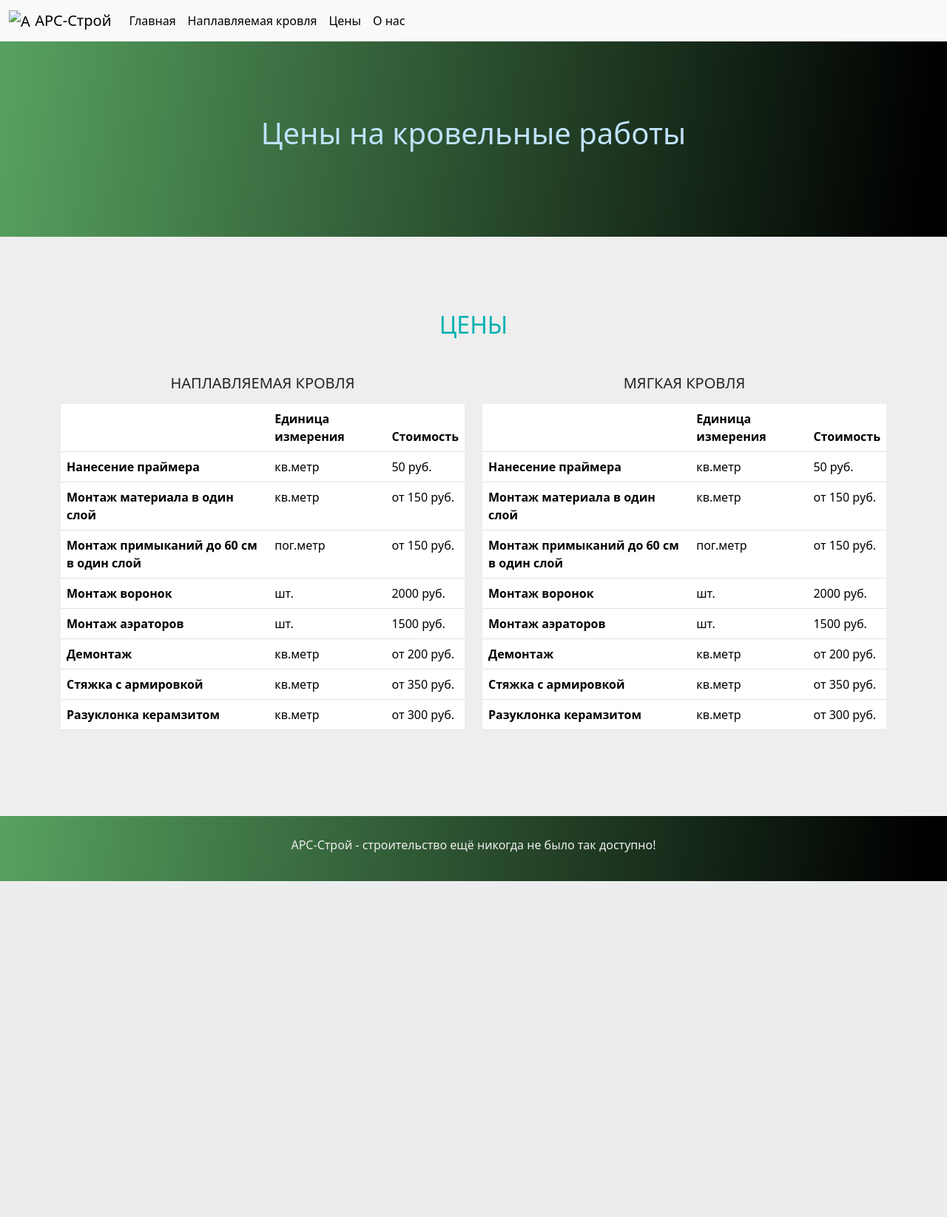
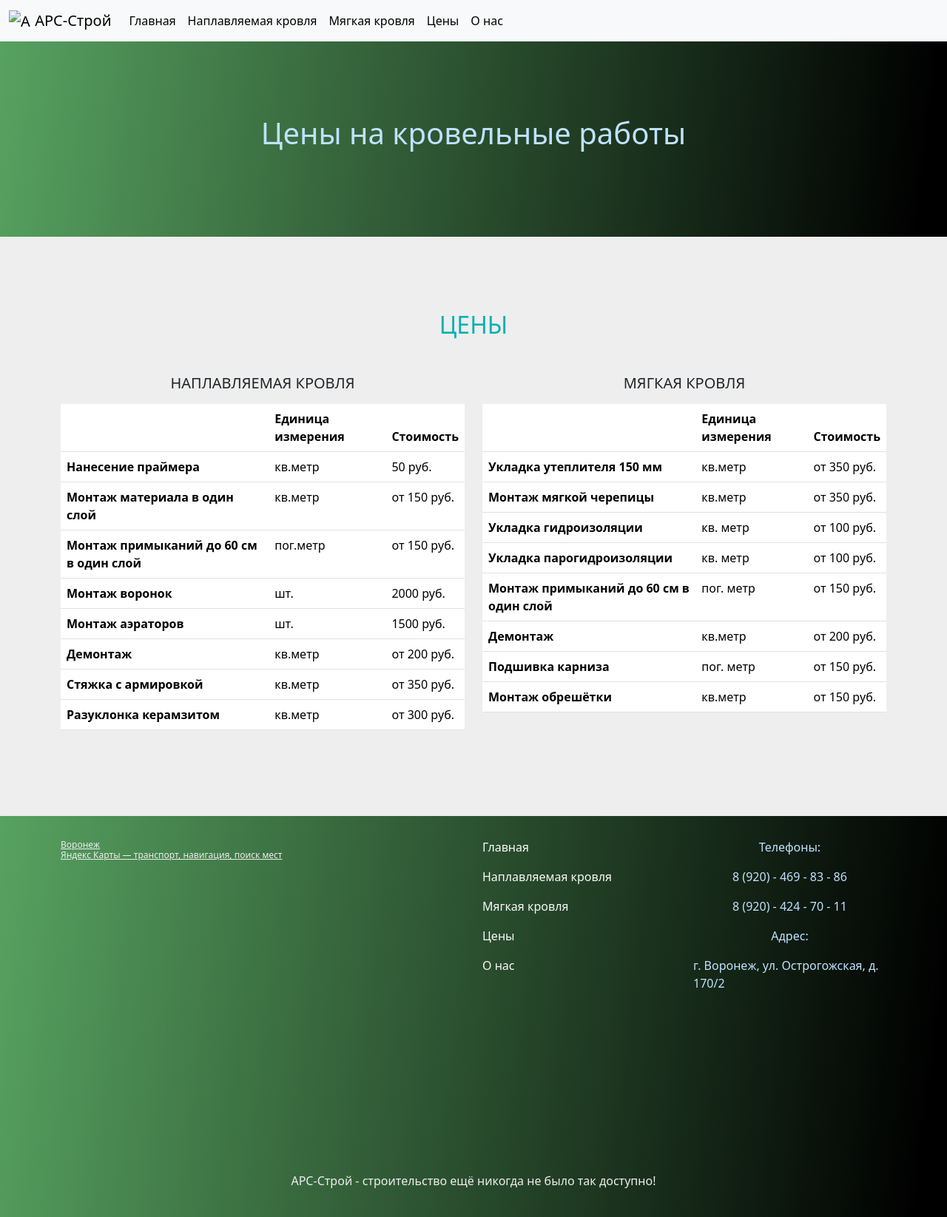
Before and after one commit to sober21/stroimVmeste, a Flask app: page /price in a window 1280 px wide. Shown: the whole page at 74% size. Before the commit the page ends 1191 px from the top, so only its background shows below. Run offline with Flask 3, Linux system fonts and the light colour scheme.

Commit message:
Добавил страницу myagkaya_krovlya. Добавил в подвал карту Яндекс, навигацию по сайту и контакты для связи.

```diff
--- a/app/routes.py
+++ b/app/routes.py
@@ -17,6 +17,11 @@ def naplav():
     return render_template('naplavlyaemaya.html')
 
 
+@app.route('/myagkaya_krovlya')
+def myagkaya():
+    return render_template('myagkaya.html')
+
+
 @app.route('/price')
 def price():
     return render_template('price.html')
--- a/app/static/css/style.css
+++ b/app/static/css/style.css
@@ -97,6 +97,18 @@ footer h6 {
 }
 
 /* ------------------------- Наплавляемая кровля ---------------------------- */
+
+
+/* ------------------------- Мягкая кровля ---------------------------- */
+
+.myagkaya-article p {
+    color: black;
+    font-size: 1.3em;
+}
+
+/* ------------------------- Мягкая кровля ---------------------------- */
+
+
 /* ------------------------- О нас ---------------------------- */
 .about {
     padding: 50 px 0;
--- a/app/templates/base.html
+++ b/app/templates/base.html
@@ -24,6 +24,7 @@
       <div class="navbar-nav">
         <a class="nav-link active" aria-current="page" href="{{ url_for('index') }}">Главная</a>
         <a class="nav-link active" href="{{ url_for('naplav') }}">Наплавляемая кровля</a>
+        <a class="nav-link active" href="{{ url_for('myagkaya') }}">Мягкая кровля</a>
         <a class="nav-link active" href="{{ url_for('price') }}">Цены</a>
         <a class="nav-link active" href="{{ url_for('about') }}">О нас</a>
       </div>
@@ -34,7 +35,27 @@
 {% endblock %}
 <footer>
       <div class="container">
+
           <div class="row">
+              <div class="col-md-6 col-sm-12 mb-4">
+                  <div style="position:relative;overflow:hidden;"><a href="https://yandex.ru/maps/193/voronezh/?utm_medium=mapframe&utm_source=maps" style="color:#eee;font-size:12px;position:absolute;top:0px;">Воронеж</a><a href="https://yandex.ru/maps/193/voronezh/?azimuth=0.3477023119207489&ll=39.122260%2C51.567175&tilt=0.24340852171408525&utm_medium=mapframe&utm_source=maps&z=17.94" style="color:#eee;font-size:12px;position:absolute;top:14px;">Яндекс Карты — транспорт, навигация, поиск мест</a><iframe src="https://yandex.ru/map-widget/v1/?azimuth=0.3477023119207489&ll=39.122260%2C51.567175&tilt=0.24340852171408525&z=17.94" width="560" height="400" frameborder="1" allowfullscreen="true" style="position:relative;"></iframe></div>
+              </div>
+              <div class="col-md-3 col-sm-6">
+                  <p class="text-md-start text-center"><a class="link-light link-opacity-50-hover link-underline link-underline-opacity-0" href="{{ url_for('index') }}">Главная</a></p>
+                  <p class="text-md-start text-center"><a class="link-light link-opacity-50-hover link-underline link-underline-opacity-0" href="{{ url_for('naplav') }}">Наплавляемая кровля</a></p>
+                  <p class="text-md-start text-center"><a class="link-light link-opacity-50-hover link-underline link-underline-opacity-0" href="{{ url_for('myagkaya') }}">Мягкая кровля</a></p>
+                  <p class="text-md-start text-center"><a class="link-light link-opacity-50-hover link-underline link-underline-opacity-0" href="{{ url_for('price') }}">Цены</a></p>
+                  <p class="text-md-start text-center"><a class="link-light link-opacity-50-hover link-underline link-underline-opacity-0" href="{{ url_for('about') }}">О нас</a></p>
+              </div>
+              <div class="col-md-3 col-sm-6">
+                  <p class="text-center">Телефоны:</p>
+                  <p class="text-center"> 8 (920) - 469 - 83 - 86</p>
+                  <p class="text-center"> 8 (920) - 424 - 70 - 11</p>
+                  <p class="text-center">Адрес:</p>
+                  <p class="text-md-start text-center">г. Воронеж, ул. Острогожская, д. 170/2</p>
+              </div>
+          </div>
+          <div class="row mt-4">
               <div class="col-12">
                   <h6 class="text-center">АРС-Строй - строительство ещё никогда не было так доступно!</h6>
               </div>
--- a/app/templates/naplavlyaemaya.html
+++ b/app/templates/naplavlyaemaya.html
@@ -10,7 +10,7 @@
     <div class="container">
       <div class="row">
           <div class="col-12">
-              <h1 class="text-center mb-3">Монтаж наплавляемой кровли в Воронеже</h1>
+              <h1 class="text-center mb-5">Монтаж наплавляемой кровли в Воронеже</h1>
               <a href="{{ url_for('price') }}" class="btn btn-itd btn-lg text-uppercase">Узнать цены</a>
           </div>
       </div>
--- a/app/templates/price.html
+++ b/app/templates/price.html
@@ -91,29 +91,29 @@
                   </thead>
                   <tbody>
                     <tr>
-                      <th scope="row">Нанесение праймера</th>
+                      <th scope="row">Укладка утеплителя 150 мм</th>
                       <td>кв.метр</td>
-                      <td>50 руб.</td>
+                      <td>от 350 руб.</td>
                     </tr>
                     <tr>
-                      <th scope="row">Монтаж материала в один слой</th>
+                      <th scope="row">Монтаж мягкой черепицы</th>
                       <td>кв.метр</td>
-                      <td>от 150 руб.</td>
+                      <td>от 350 руб.</td>
+                    </tr>
+                    <tr>
+                      <th scope="row">Укладка гидроизоляции</th>
+                      <td>кв. метр</td>
+                      <td>от 100 руб.</td>
+                    </tr>
+                    <tr>
+                      <th scope="row">Укладка парогидроизоляции</th>
+                      <td>кв. метр</td>
+                      <td>от 100 руб.</td>
                     </tr>
                     <tr>
                       <th scope="row">Монтаж примыканий до 60 см в один слой</th>
-                      <td>пог.метр</td>
+                      <td>пог. метр</td>
                       <td>от 150 руб.</td>
-                    </tr>
-                    <tr>
-                      <th scope="row">Монтаж воронок</th>
-                      <td>шт.</td>
-                      <td>2000 руб.</td>
-                    </tr>
-                    <tr>
-                      <th scope="row">Монтаж аэраторов</th>
-                      <td>шт.</td>
-                      <td>1500 руб.</td>
                     </tr>
                     <tr>
                       <th scope="row">Демонтаж</th>
@@ -121,14 +121,14 @@
                       <td>от 200 руб.</td>
                     </tr>
                     <tr>
-                      <th scope="row">Стяжка с армировкой</th>
-                      <td>кв.метр</td>
-                      <td>от 350 руб.</td>
+                      <th scope="row">Подшивка карниза</th>
+                      <td>пог. метр</td>
+                      <td>от 150 руб.</td>
                     </tr>
                     <tr>
-                      <th scope="row">Разуклонка керамзитом</th>
+                      <th scope="row">Монтаж обрешётки</th>
                       <td>кв.метр</td>
-                      <td>от 300 руб.</td>
+                      <td>от 150 руб.</td>
                     </tr>
                   </tbody>
                 </table>
```
Also changed, not shown: app/templates/myagkaya.html (added, +48 -0 lines), app/static/images/image.png (added), app/static/images/image2.png (added), app/static/images/image3.png (added).
